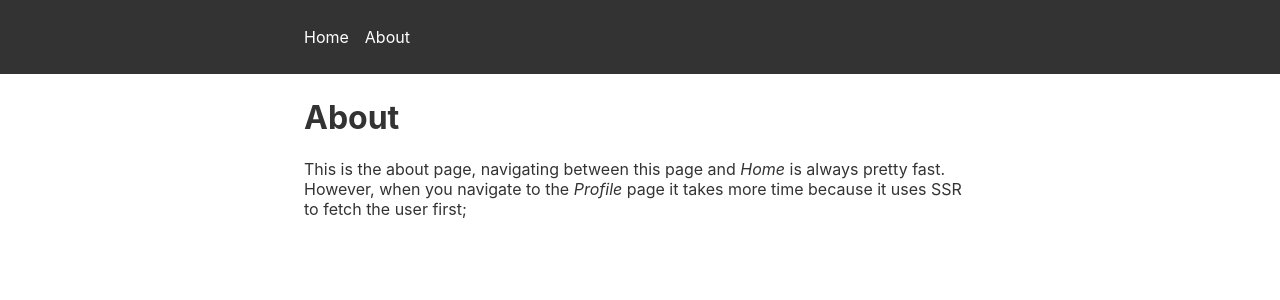
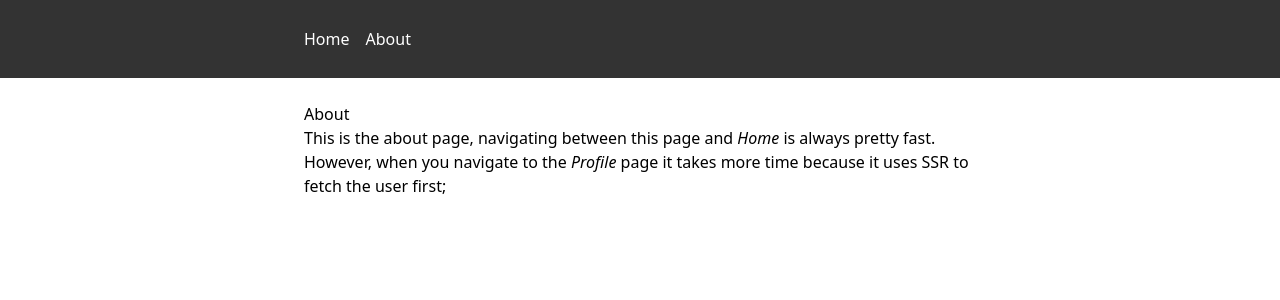
Before and after one commit to wsmixxer/mksp-admin, a Next.js app: page /about in a window 1280 px wide. Shown: the top 300 px of the page. Built offline with nearby package versions, Linux system fonts and the light colour scheme; no server answers.

Commit message:
Giant rework to get tailwind css working

```diff
--- a/components/header.js
+++ b/components/header.js
@@ -1,8 +1,8 @@
-import Link from 'next/link'
+import Link from "next/link";
 
 function Header({ user, loading }) {
   return (
-    <header>
+    <header className="bg-gray-700">
       <nav>
         <ul>
           <li>
@@ -75,7 +75,7 @@ function Header({ user, loading }) {
         }
       `}</style>
     </header>
-  )
+  );
 }
 
-export default Header
+export default Header;
--- a/components/layout.js
+++ b/components/layout.js
@@ -1,5 +1,5 @@
-import Head from 'next/head'
-import Header from './header'
+import Head from "next/head";
+import Header from "./header";
 
 function Layout({ user, loading = false, children }) {
   return (
@@ -20,16 +20,8 @@ function Layout({ user, loading = false, children }) {
           margin: 1.5rem auto;
         }
       `}</style>
-      <style jsx global>{`
-        body {
-          margin: 0;
-          color: #333;
-          font-family: -apple-system, BlinkMacSystemFont, 'Segoe UI', Roboto,
-            Oxygen, Ubuntu, Cantarell, 'Open Sans', 'Helvetica Neue', sans-serif;
-        }
-      `}</style>
     </>
-  )
+  );
 }
 
-export default Layout
+export default Layout;
--- /dev/null
+++ b/css/tailwind.css
@@ -0,0 +1,3 @@
+@import "tailwindcss/base";
+@import "tailwindcss/components";
+@import "tailwindcss/utilities";
--- a/next.config.js
+++ b/next.config.js
@@ -1,17 +1,17 @@
-const dotenv = require('dotenv')
-dotenv.config()
+const dotenv = require("dotenv");
+dotenv.config();
 
 module.exports = {
   env: {
     AUTH0_DOMAIN: process.env.AUTH0_DOMAIN,
     AUTH0_CLIENT_ID: process.env.AUTH0_CLIENT_ID,
     AUTH0_CLIENT_SECRET: process.env.AUTH0_CLIENT_SECRET,
-    AUTH0_SCOPE: 'openid profile',
+    AUTH0_SCOPE: "openid profile",
     REDIRECT_URI:
-      process.env.REDIRECT_URI || 'http://localhost:3000/api/callback',
+      process.env.REDIRECT_URI || "http://localhost:3000/api/callback",
     POST_LOGOUT_REDIRECT_URI:
-      process.env.POST_LOGOUT_REDIRECT_URI || 'http://localhost:3000/',
+      process.env.POST_LOGOUT_REDIRECT_URI || "http://localhost:3000/",
     SESSION_COOKIE_SECRET: process.env.SESSION_COOKIE_SECRET,
-    SESSION_COOKIE_LIFETIME: 7200, // 2 hours
-  },
-}
+    SESSION_COOKIE_LIFETIME: 7200 // 2 hours
+  }
+};
--- /dev/null
+++ b/pages/_app.js
@@ -0,0 +1,12 @@
+import React from 'react'
+import App from 'next/app'
+import '../css/tailwind.css'
+
+class MyApp extends App {
+  render() {
+    const { Component, pageProps } = this.props
+    return <Component {...pageProps} />
+  }
+}
+
+export default MyApp
--- a/pages/index.js
+++ b/pages/index.js
@@ -1,15 +1,13 @@
-import React from 'react'
+import React from "react";
 
-import Layout from '../components/layout'
-import { useFetchUser } from '../lib/user'
+import Layout from "../components/layout";
+import { useFetchUser } from "../lib/user";
 
 function Home() {
-  const { user, loading } = useFetchUser()
+  const { user, loading } = useFetchUser();
 
   return (
     <Layout user={user} loading={loading}>
-      <h1>Next.js and Auth0 Example</h1>
-
       {loading && <p>Loading login info...</p>}
 
       {!loading && !user && (
@@ -18,22 +16,25 @@ function Home() {
             To test the login click in <i>Login</i>
           </p>
           <p>
-            Once you have logged in you should be able to click in{' '}
+            Once you have logged in you should be able to click in{" "}
             <i>Profile</i> and <i>Logout</i>
           </p>
         </>
       )}
 
       {user && (
-        <>
-          <h4>Rendered user info on the client</h4>
+        <div className="p-4 shadow rounded bg-white">
+          <h1 className="text-5xl font-bold text-purple-500">
+            Hello world!!!!
+          </h1>
           <img src={user.picture} alt="user picture" />
-          <p>nickname: {user.nickname}</p>
-          <p>name: {user.name}</p>
-        </>
+          <p className="text-gray-500">with Tailwind CSS</p>
+          <p className="text-gray-500">nickname: {user.nickname}</p>
+          <p className="text-gray-500">name: {user.name}</p>
+        </div>
       )}
     </Layout>
-  )
+  );
 }
 
-export default Home
+export default Home;
--- /dev/null
+++ b/postcss.config.js
@@ -0,0 +1,15 @@
+const purgecss = [
+  "@fullhuman/postcss-purgecss",
+  {
+    content: ["./components/**/*.js", "./pages/**/*.js"],
+    defaultExtractor: content => content.match(/[\w-/:]+(?<!:)/g) || []
+  }
+];
+module.exports = {
+  plugins: [
+    "postcss-import",
+    "tailwindcss",
+    "autoprefixer",
+    ...(process.env.NODE_ENV === "production" ? [purgecss] : [])
+  ]
+};
--- /dev/null
+++ b/tailwind.config.js
@@ -0,0 +1,7 @@
+module.exports = {
+  theme: {
+    extend: {},
+  },
+  variants: {},
+  plugins: [],
+}
```
Also changed, not shown: package.json (+4 -4 lines), 2 other files (tests, documents, lock files or other folders).
